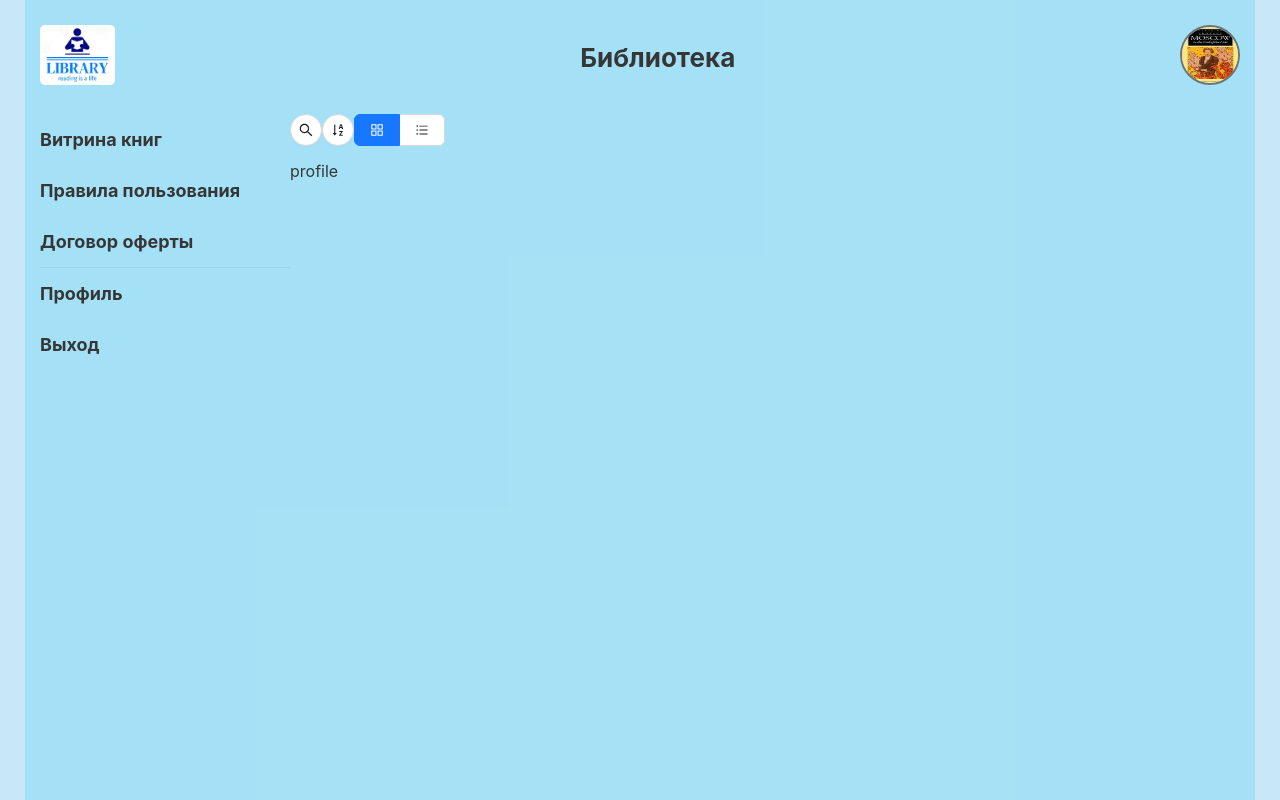
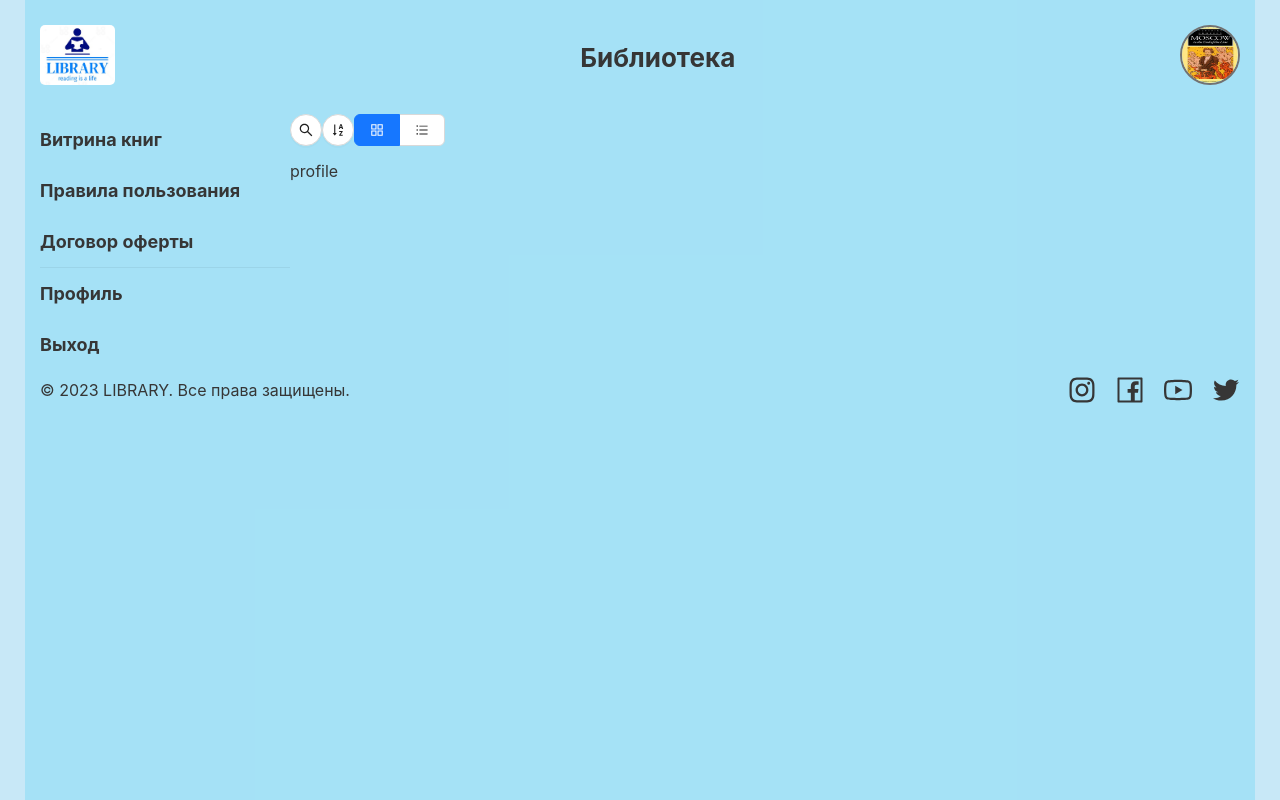
Before and after one commit to onotole-ololoev/my-own-library, a React (Create React App) app: page /profile in a window 1280 px wide. Built offline with nearby package versions, Linux system fonts and the light colour scheme.

Commit message:
footer added

```diff
--- a/src/App.tsx
+++ b/src/App.tsx
@@ -10,6 +10,7 @@ import {Navbar} from "./components/navbar/navbar";
 import {useResponsive} from "./components/hooks/useResponsive";
 
 import "./app.scss"
+import {Footer} from "./components/footer/footer";
 
 function App() {
 
@@ -22,20 +23,21 @@ function App() {
             <Header/>
             {/*<Toolbar view={view} onChangeView={setView}/>*/}
             <div className={'inner'}>
-                {isMobile || isTablet ? null : <Navbar />}
+                {isMobile || isTablet ? null : <Navbar/>}
                 <div>
                     <Toolbar view={view} onChangeView={setView}/>
                     <Routes>
                         <Route path='/' element={<MainPage view={view}/>}/>
                         <Route path='/business' element={<MainPage view={view}/>}/>
                         <Route path='/detective' element={<MainPage view={view}/>}/>
-                        <Route path='/rules' element={<RulesPage />}/>
-                        <Route path='/contract' element={<ContractPage />}/>
+                        <Route path='/rules' element={<RulesPage/>}/>
+                        <Route path='/contract' element={<ContractPage/>}/>
                         <Route path='/logout' element={<div>logout</div>}/>
                         <Route path='/profile' element={<div>profile</div>}/>
                     </Routes>
                 </div>
             </div>
+            <Footer />
 
             {/*<BookCard view={view}/>*/}
             {/*<BookCard view={view}/>*/}
--- /dev/null
+++ b/src/components/footer/footer.tsx
@@ -0,0 +1,14 @@
+import React from 'react';
+import {Rights} from "./rights/rights";
+import {Socials} from "./socials/socials";
+import './styles.scss';
+
+
+export const Footer = () => {
+    return (
+        <div className={'footer'}>
+            <Rights />
+            <Socials />
+        </div>
+    );
+};
--- /dev/null
+++ b/src/components/footer/rights/rights.tsx
@@ -0,0 +1,11 @@
+import React from 'react';
+
+import './styles.scss'
+
+export const Rights = () => {
+    return (
+        <div className={'rights'}>
+            © 2023 LIBRARY. Все права защищены.
+        </div>
+    );
+};
--- /dev/null
+++ b/src/components/footer/rights/styles.scss
@@ -0,0 +1,10 @@
+.rights {
+  padding: 10px 0;
+  font-size: 16px;
+}
+@media (max-width: 767px) {
+  .rights {
+    padding: 10px 0;
+    font-size: 14px;
+  }
+}
--- /dev/null
+++ b/src/components/footer/socials/socials.tsx
@@ -0,0 +1,16 @@
+import React from 'react';
+
+import {FacebookOutlined, InstagramOutlined, TwitterOutlined, YoutubeOutlined} from "@ant-design/icons";
+
+import './styles.scss'
+
+export const Socials = () => {
+    return (
+        <div className={'socials'}>
+            <InstagramOutlined className={'socials__item'}/>
+            <FacebookOutlined className={'socials__item'}/>
+            <YoutubeOutlined className={'socials__item'}/>
+            <TwitterOutlined className={'socials__item'}/>
+        </div>
+    );
+};
--- /dev/null
+++ b/src/components/footer/socials/styles.scss
@@ -0,0 +1,16 @@
+.socials {
+  display: flex;
+
+  &__item {
+    font-size: 24px;
+    margin-left: 20px;
+  }
+}
+
+@media (min-width: 767px) {
+  .socials {
+    &__item {
+      font-size: 28px;
+    }
+  }
+}
--- /dev/null
+++ b/src/components/footer/styles.scss
@@ -0,0 +1,12 @@
+.footer {
+  display: flex;
+  flex-direction: column;
+  align-items: center;
+  //font-size: 15px;
+}
+@media (min-width: 767px) {
+  .footer {
+    flex-direction: row;
+    justify-content: space-between;
+  }
+}
```
